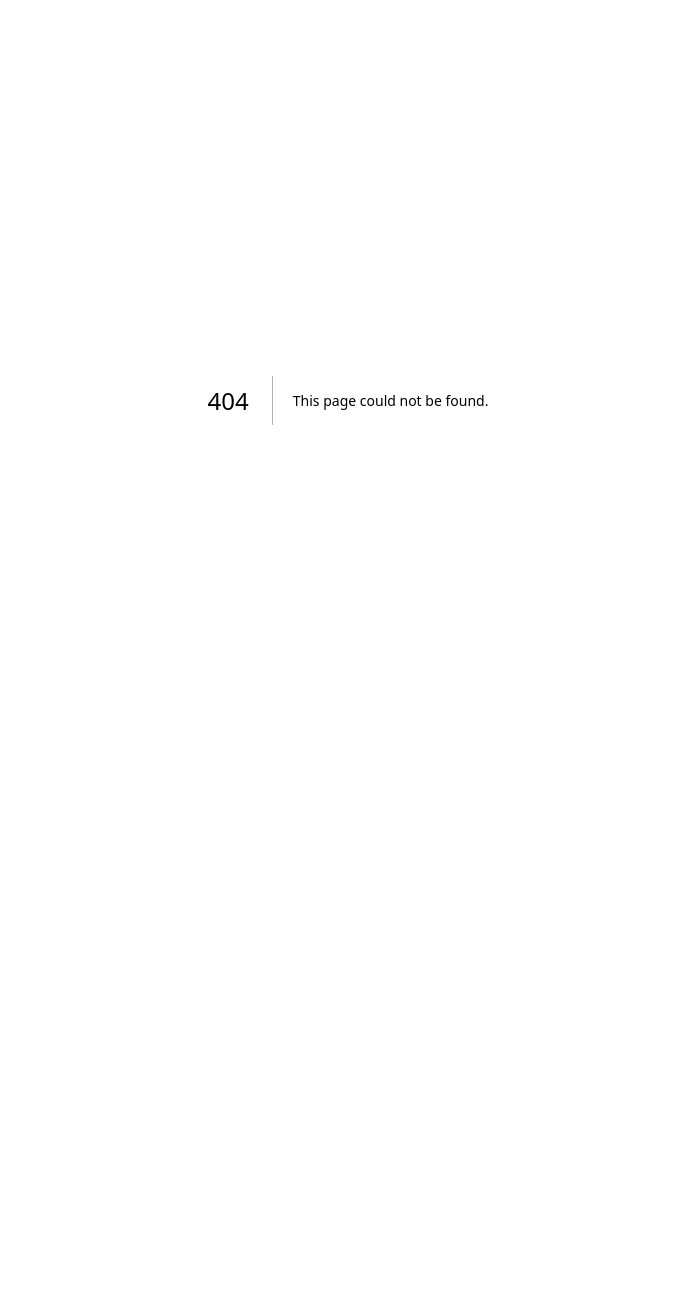
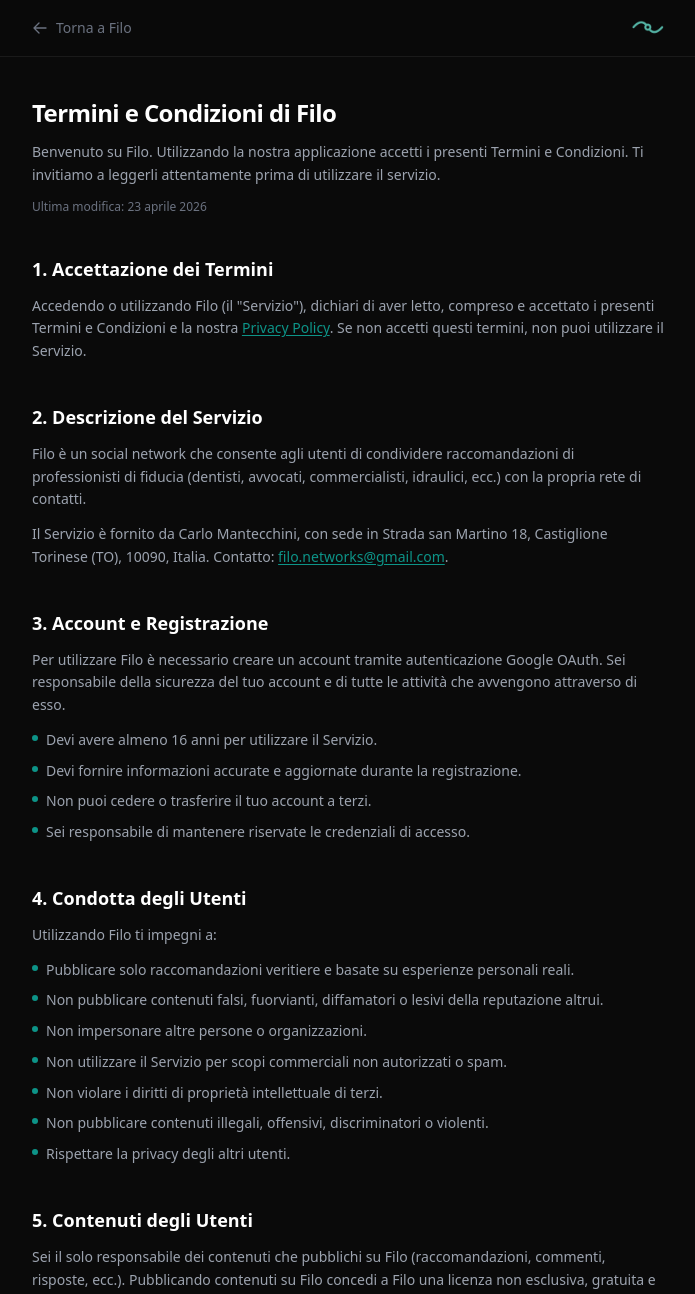
Before and after one commit to manteccao/filo, a Next.js app: page /terms in a window 1280 px wide. Before the commit this address had no page. Shown: the top 1294 px of the page, without its empty margins (292-987 px from the left). Before the commit the page ends 800 px from the top, so only its background shows below. Built offline with nearby package versions, Linux system fonts and the light colour scheme.

Commit message:
Fix link termini e condizioni

```diff
--- /dev/null
+++ b/src/app/terms/page.tsx
@@ -0,0 +1,208 @@
+import Link from "next/link";
+
+export const metadata = {
+  title: "Termini e Condizioni — Filo",
+  description: "Termini e condizioni d'uso di Filo, il social network del passaparola digitale.",
+};
+
+const h2 = "mt-10 text-lg font-bold text-white";
+const h3 = "mt-6 text-base font-semibold text-white";
+const p = "mt-3 text-sm leading-relaxed text-[#9ca3af]";
+const li = "mt-1.5 text-sm leading-relaxed text-[#9ca3af]";
+
+export default function TermsPage() {
+  return (
+    <div className="min-h-svh bg-[#0a0a0a] text-white">
+      {/* Header */}
+      <header className="sticky top-0 z-40 border-b border-[#1a1a1a] bg-[#0a0a0a]/95 backdrop-blur-md">
+        <div className="mx-auto flex h-14 max-w-2xl items-center justify-between px-5">
+          <Link href="/" className="flex items-center gap-2 text-sm text-[#6b7280] transition hover:text-white">
+            <svg viewBox="0 0 24 24" fill="none" stroke="currentColor" strokeWidth={2} className="h-4 w-4">
+              <path strokeLinecap="round" strokeLinejoin="round" d="M10.5 19.5L3 12m0 0l7.5-7.5M3 12h18" />
+            </svg>
+            Torna a Filo
+          </Link>
+          {/* eslint-disable-next-line @next/next/no-img-element */}
+          <img src="/filo-logo-new.png" alt="Filo" className="h-8 w-auto object-contain" />
+        </div>
+      </header>
+
+      <main className="mx-auto max-w-2xl px-5 pb-24 pt-10">
+        <h1 className="text-2xl font-bold tracking-tight text-white">Termini e Condizioni di Filo</h1>
+        <p className={p}>
+          Benvenuto su Filo. Utilizzando la nostra applicazione accetti i presenti Termini e Condizioni.
+          Ti invitiamo a leggerli attentamente prima di utilizzare il servizio.
+        </p>
+        <p className="mt-3 text-xs text-[#6b7280]">Ultima modifica: 23 aprile 2026</p>
+
+        {/* Accettazione */}
+        <h2 className={h2}>1. Accettazione dei Termini</h2>
+        <p className={p}>
+          Accedendo o utilizzando Filo (il "Servizio"), dichiari di aver letto, compreso e accettato
+          i presenti Termini e Condizioni e la nostra{" "}
+          <Link href="/privacy" className="text-[#0D9488] underline underline-offset-2 hover:text-teal-400">
+            Privacy Policy
+          </Link>
+          . Se non accetti questi termini, non puoi utilizzare il Servizio.
+        </p>
+
+        {/* Il Servizio */}
+        <h2 className={h2}>2. Descrizione del Servizio</h2>
+        <p className={p}>
+          Filo è un social network che consente agli utenti di condividere raccomandazioni di professionisti
+          di fiducia (dentisti, avvocati, commercialisti, idraulici, ecc.) con la propria rete di contatti.
+        </p>
+        <p className={p}>
+          Il Servizio è fornito da Carlo Mantecchini, con sede in Strada san Martino 18,
+          Castiglione Torinese (TO), 10090, Italia. Contatto:{" "}
+          <a href="mailto:filo.networks@gmail.com" className="text-[#0D9488] underline underline-offset-2 hover:text-teal-400">
+            filo.networks@gmail.com
+          </a>
+          .
+        </p>
+
+        {/* Account */}
+        <h2 className={h2}>3. Account e Registrazione</h2>
+        <p className={p}>
+          Per utilizzare Filo è necessario creare un account tramite autenticazione Google OAuth.
+          Sei responsabile della sicurezza del tuo account e di tutte le attività che avvengono
+          attraverso di esso.
+        </p>
+        <ul className="mt-3 space-y-2">
+          {[
+            "Devi avere almeno 16 anni per utilizzare il Servizio.",
+            "Devi fornire informazioni accurate e aggiornate durante la registrazione.",
+            "Non puoi cedere o trasferire il tuo account a terzi.",
+            "Sei responsabile di mantenere riservate le credenziali di accesso.",
+          ].map((item, i) => (
+            <li key={i} className={`flex items-start gap-2 ${li}`}>
+              <span className="mt-1.5 h-1.5 w-1.5 shrink-0 rounded-full bg-[#0D9488]" />
+              {item}
+            </li>
+          ))}
+        </ul>
+
+        {/* Condotta */}
+        <h2 className={h2}>4. Condotta degli Utenti</h2>
+        <p className={p}>Utilizzando Filo ti impegni a:</p>
+        <ul className="mt-3 space-y-2">
+          {[
+            "Pubblicare solo raccomandazioni veritiere e basate su esperienze personali reali.",
+            "Non pubblicare contenuti falsi, fuorvianti, diffamatori o lesivi della reputazione altrui.",
+            "Non impersonare altre persone o organizzazioni.",
+            "Non utilizzare il Servizio per scopi commerciali non autorizzati o spam.",
+            "Non violare i diritti di proprietà intellettuale di terzi.",
+            "Non pubblicare contenuti illegali, offensivi, discriminatori o violenti.",
+            "Rispettare la privacy degli altri utenti.",
+          ].map((item, i) => (
+            <li key={i} className={`flex items-start gap-2 ${li}`}>
+              <span className="mt-1.5 h-1.5 w-1.5 shrink-0 rounded-full bg-[#0D9488]" />
+              {item}
+            </li>
+          ))}
+        </ul>
+
+        {/* Contenuti */}
+        <h2 className={h2}>5. Contenuti degli Utenti</h2>
+        <p className={p}>
+          Sei il solo responsabile dei contenuti che pubblichi su Filo (raccomandazioni, commenti,
+          risposte, ecc.). Pubblicando contenuti su Filo concedi a Filo una licenza non esclusiva,
+          gratuita e mondiale per utilizzare, visualizzare e distribuire tali contenuti nell'ambito
+          del Servizio.
+        </p>
+        <p className={p}>
+          Ci riserviamo il diritto di rimuovere qualsiasi contenuto che violi i presenti Termini
+          o che riteniamo inappropriato, senza preavviso.
+        </p>
+
+        {/* Proprietà intellettuale */}
+        <h2 className={h2}>6. Proprietà Intellettuale</h2>
+        <p className={p}>
+          Il Servizio Filo, inclusi logo, design, testi e software, è protetto da diritti di
+          proprietà intellettuale e appartiene a Carlo Mantecchini. Non puoi copiare, modificare,
+          distribuire o creare opere derivate senza autorizzazione scritta.
+        </p>
+
+        {/* Limitazione di responsabilità */}
+        <h2 className={h2}>7. Limitazione di Responsabilità</h2>
+        <p className={p}>
+          Filo fornisce una piattaforma per la condivisione di raccomandazioni tra utenti. Non
+          verifichiamo l'accuratezza o la qualità delle raccomandazioni pubblicate. Non siamo
+          responsabili per:
+        </p>
+        <ul className="mt-3 space-y-2">
+          {[
+            "L'accuratezza, completezza o qualità delle raccomandazioni pubblicate dagli utenti.",
+            "Eventuali danni derivanti dall'utilizzo delle informazioni presenti su Filo.",
+            "Interruzioni temporanee del Servizio per manutenzione o cause tecniche.",
+            "Perdita di dati causata da eventi al di fuori del nostro controllo.",
+          ].map((item, i) => (
+            <li key={i} className={`flex items-start gap-2 ${li}`}>
+              <span className="mt-1.5 h-1.5 w-1.5 shrink-0 rounded-full bg-[#0D9488]" />
+              {item}
+            </li>
+          ))}
+        </ul>
+
+        {/* Sospensione */}
+        <h2 className={h2}>8. Sospensione e Terminazione</h2>
+        <p className={p}>
+          Ci riserviamo il diritto di sospendere o terminare il tuo account in qualsiasi momento,
+          con o senza preavviso, in caso di violazione dei presenti Termini o per qualsiasi altra
+          ragione che riteniamo giustificata.
+        </p>
+        <p className={p}>
+          Puoi eliminare il tuo account in qualsiasi momento dalle Impostazioni dell'app. La
+          cancellazione dell'account comporta l'eliminazione di tutti i tuoi dati personali e
+          contenuti pubblicati, nei limiti previsti dalla legge.
+        </p>
+
+        {/* Privacy */}
+        <h2 className={h2}>9. Privacy</h2>
+        <p className={p}>
+          Il trattamento dei tuoi dati personali è disciplinato dalla nostra{" "}
+          <Link href="/privacy" className="text-[#0D9488] underline underline-offset-2 hover:text-teal-400">
+            Privacy Policy
+          </Link>
+          , che fa parte integrante dei presenti Termini e Condizioni.
+        </p>
+
+        {/* Modifiche */}
+        <h2 className={h2}>10. Modifiche ai Termini</h2>
+        <p className={p}>
+          Ci riserviamo il diritto di modificare i presenti Termini in qualsiasi momento.
+          Le modifiche saranno pubblicate su questa pagina con l'indicazione della data di
+          ultima modifica. L'uso continuato del Servizio dopo la pubblicazione delle modifiche
+          costituisce accettazione dei nuovi Termini.
+        </p>
+
+        {/* Legge applicabile */}
+        <h2 className={h2}>11. Legge Applicabile e Foro Competente</h2>
+        <p className={p}>
+          I presenti Termini sono regolati dalla legge italiana. Per qualsiasi controversia
+          derivante dall'utilizzo del Servizio, il foro competente è quello di Torino, Italia,
+          salvo diversa disposizione di legge obbligatoria applicabile al consumatore.
+        </p>
+
+        {/* Contatti */}
+        <div className="mt-12 rounded-2xl border border-[#1a1a1a] bg-[#111111] p-5">
+          <p className="text-sm font-semibold text-white">Contattaci</p>
+          <p className="mt-2 text-sm font-bold text-white">Filo</p>
+          <p className="mt-1 text-sm text-[#9ca3af]">
+            Carlo Mantecchini — Strada san Martino, 18. Castiglione torinese. 10090, Torino
+          </p>
+          <a
+            href="mailto:filo.networks@gmail.com"
+            className="mt-1 block text-sm text-[#0D9488] underline underline-offset-2 hover:text-teal-400"
+          >
+            filo.networks@gmail.com
+          </a>
+        </div>
+
+        <p className="mt-6 text-center text-xs text-[#4b5563]">
+          Ultima modifica: 23 aprile 2026
+        </p>
+      </main>
+    </div>
+  );
+}
```
